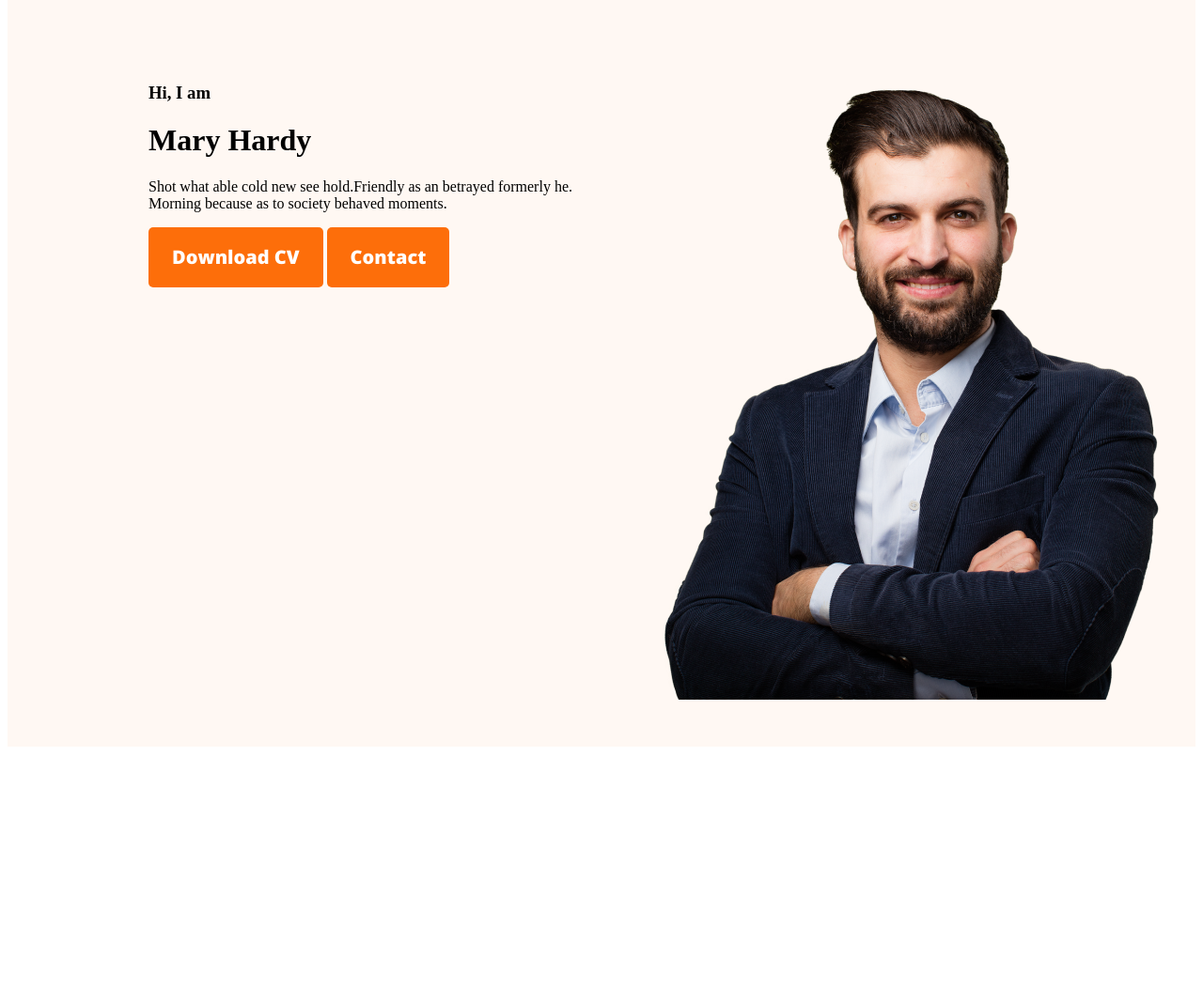
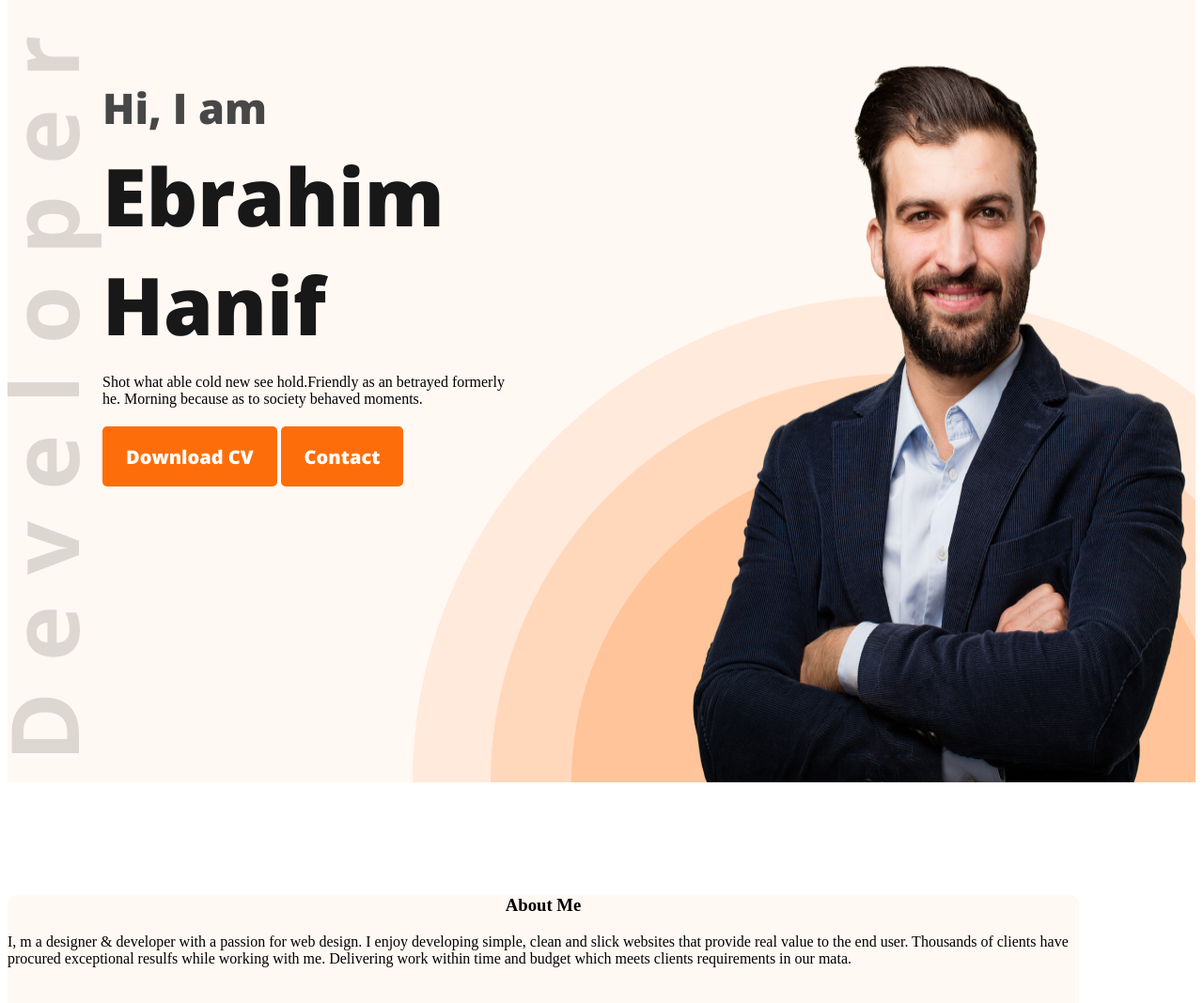
Before and after one commit to Ebrahimhanif12/portfolio, a plain HTML site: page index.html in a window 1280 px wide. Shown: the part 160-1228 px from the top of the page at 94% size. Before the commit the page ends 963 px from the top, so only its background shows below. Drawn offline with nearby package versions, Linux system fonts and the light colour scheme.

Commit message:
About section added

```diff
--- a/index.html
+++ b/index.html
@@ -24,11 +24,12 @@
         </ul>
       </nav>
       <div class="banner">
+        <img class="dev-img" src="images/developer.png" alt="" />
         <div class="banner-text">
           <h3>Hi, I am</h3>
-          <h1>Mary Hardy</h1>
-          <p>
-            Shot what able cold new see hold.Friendly as an betrayed formerly
+          <h1>Ebrahim Hanif</h1>
+          <p class="banner-description">
+            Shot what able cold new see hold.Friendly as an betrayed formerly<br />
             he. Morning because as to society behaved moments.
           </p>
           <button class="btn-hireme">Download CV</button>
@@ -38,7 +39,18 @@
       </div>
     </header>
 
-    <main></main>
+    <main>
+      <div class="about">
+        <h3>About Me</h3>
+        <p>
+          I, m a designer & developer with a passion for web design. I enjoy
+          developing simple, clean and slick websites that provide real value to
+          the end user. Thousands of clients have procured exceptional resulfs
+          while working with me. Delivering work within time and budget which
+          meets clients requirements in our mata.
+        </p>
+      </div>
+    </main>
 
     <footer></footer>
   </body>
--- a/style/portfolio.css
+++ b/style/portfolio.css
@@ -40,12 +40,54 @@ nav a {
 }
 .header {
   background-color: #fff8f3;
-  padding-bottom: 20px;
+  padding-bottom: 0px;
 }
 .banner {
   display: flex;
-  padding: 30px 30px 30px 150px;
+  padding: 0;
+  background-image: url("../images/header_bg.png");
+  background-repeat: no-repeat;
+  background-position: bottom right;
+  justify-content: space-between;
+  margin-bottom: 0px;
+}
+.banner-text {
+  max-width: 700px;
 }
 .banner image {
-  width: 500pxgit add;
+  width: 500px;
 }
+.banner h3 {
+  font-family: Open Sans;
+  font-size: 45px;
+  font-weight: 600;
+  color: #474747;
+  margin-bottom: 0px;
+}
+.banner h1 {
+  color: #181818;
+  margin-top: 5px;
+  font-family: Open Sans;
+  font-size: 85px;
+  font-weight: 700;
+  margin-bottom: 0px;
+}
+.banner-description {
+  margin-top: 20;
+  margin-bottom: 20px;
+}
+.dev-img {
+  margin-bottom: 30px;
+}
+
+/*main style*/
+.about {
+  width: 1140px;
+  height: 550px;
+  border-radius: 10px;
+  background: #fff8f3;
+  margin-top: 120px;
+}
+.about h3 {
+  text-align: center;
+}
```
